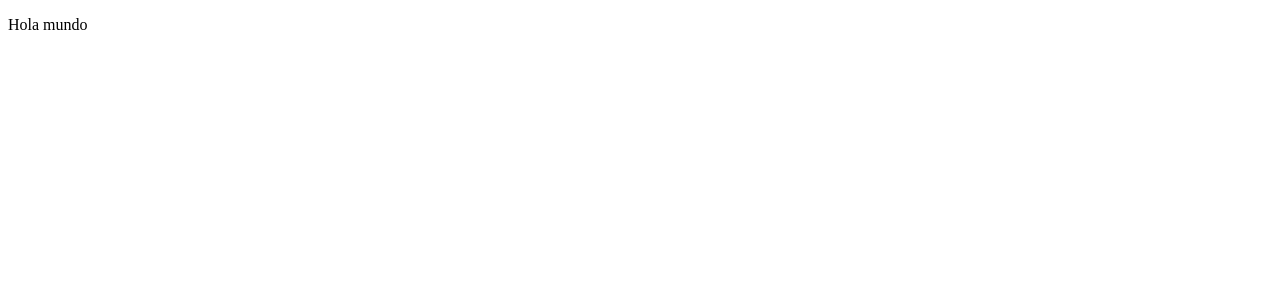
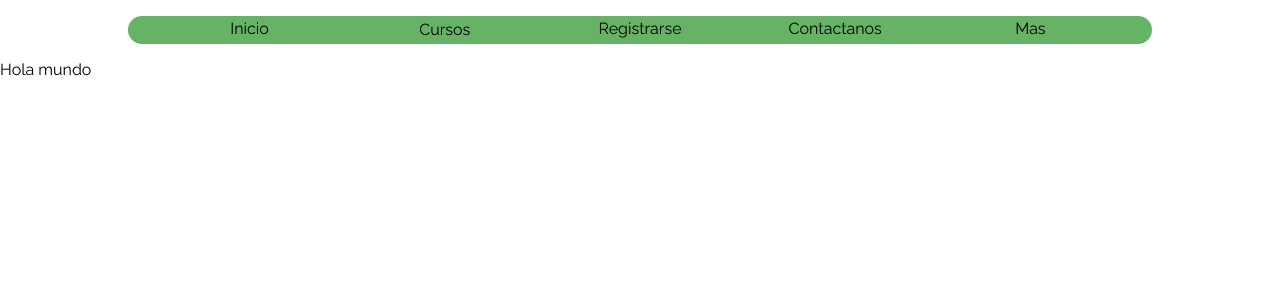
Before and after one commit to RonnyMT08/Plataforma-Cursos, a Flask app: page / in a window 1280 px wide. Before the commit the part shown is almost empty. Shown: the top 300 px of the page. Run offline with Flask 3, Linux system fonts and the light colour scheme.

Commit message:
#3 feat(nav-bar): Creación de una barra de navegación generica

```diff
--- /dev/null
+++ b/Frontend/static/styles/style.css
@@ -0,0 +1,83 @@
+/**************************
+COLORES GLOBALES
+***************************/
+:root
+{
+    --primary-color:rgba(0, 128, 0, 0.6);
+}
+
+body {
+    margin: 0px;
+    font-family: 'Raleway', sans-serif;
+}
+
+/****************************
+BARRA DE NAVEGACION
+****************************/
+nav {
+    background-color: var(--primary-color);
+    display: flex;
+    flex-direction: column;
+    width: 80%;
+    margin: 1rem auto;
+    border-radius: 1rem;
+
+}
+
+.nav_container{
+    display: grid;
+    grid-template-columns: repeat(auto-fit, minmax(7rem, 1fr));
+    gap: 1rem;
+    padding: 0rem 2rem;
+}
+
+.nav_div {
+    padding: 0.2rem;
+    text-align: center;
+}
+
+.nav_div_btn {
+    background-color: inherit;
+    border: none;
+    border-bottom: 1px solid transparent;
+    font: inherit;
+    appearance: none;
+}
+
+.nav_div_a {
+    text-decoration: none;
+    border-bottom: 1px solid transparent;
+    width: fit-content;
+    color: inherit;
+}
+
+.nav_div_a_opciones {
+    background-color: var(--primary-color);
+    display: none;
+    flex-direction: column;
+    align-items: center;
+    min-width: 7rem;
+    position: absolute;
+    padding: 0.5rem;
+    margin: 3px -1px;
+    border-radius: 0rem 0rem 0.5rem 0.5rem;
+    gap: 0.5rem;
+}
+.nav_div_a_opciones a:hover{
+    border-bottom: 1px solid white;
+    color: white;
+}
+
+.nav_div_btn:hover {
+    border-bottom: 1px solid white;
+    color: white;
+}
+
+.nav_div_a:hover {
+    border-bottom: 1px solid white;
+    color: white;
+}
+
+.nav_div:hover .nav_div_a_opciones {
+    display: flex;
+}
--- a/Frontend/templates/base.html
+++ b/Frontend/templates/base.html
@@ -3,9 +3,35 @@
 <head>
     <meta charset="UTF-8">
     <meta name="viewport" content="width=device-width, initial-scale=1.0">
+    <link rel="stylesheet" href="{{ url_for('static', filename='styles/style.css')}}">
+    <link href="https://fonts.googleapis.com/css2?family=Raleway:wght@400;700&display=swap" rel="stylesheet">
     <title>{% block title %}{% endblock %}</title>
 </head>
 <body>
+    <nav>
+        <div class="nav_container">
+            <div class="nav_div">
+                <a class="nav_div_a" href="">Inicio</a>
+            </div>
+            <div class="nav_div">
+                <button class="nav_div_btn" >Cursos</button>
+                <div class="nav_div_a_opciones">
+                    <a class="nav_div_a" href="">Mate</a>
+                    <a class="nav_div_a" href="">Algebaaara</a>
+                    <a class="nav_div_a" href="">Fisica</a>
+                </div>
+            </div>
+            <div class="nav_div"">
+                <a class="nav_div_a" href="">Registrarse</a>
+            </div>
+            <div class="nav_div"">
+                <a class="nav_div_a" href="">Contactanos</a>
+            </div>
+            <div class="nav_div"">
+                <a class="nav_div_a" href="">Mas</a>
+            </div>
+        </div>
+    </nav>
     {% block content %}
     {% endblock %}
 </body>
```
Also changed, not shown: docker-compose.yml (renamed from Docker-compose.yml).
